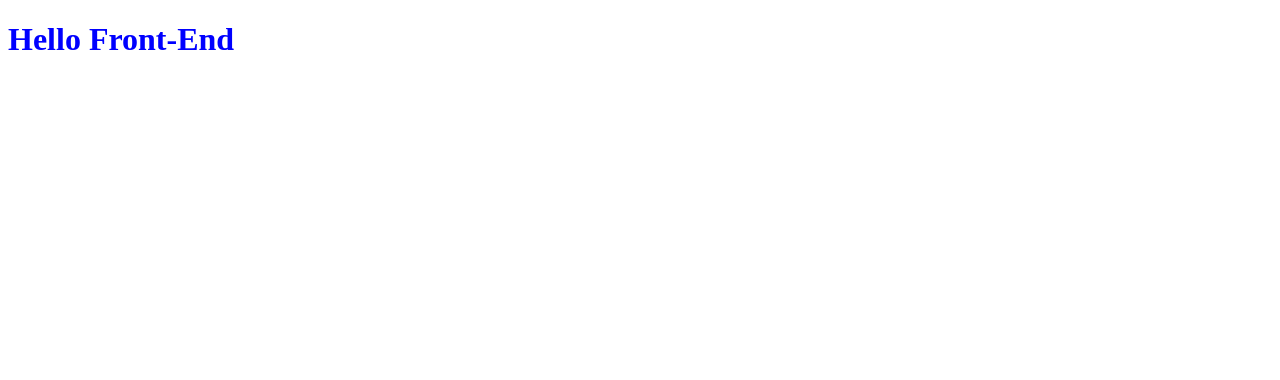
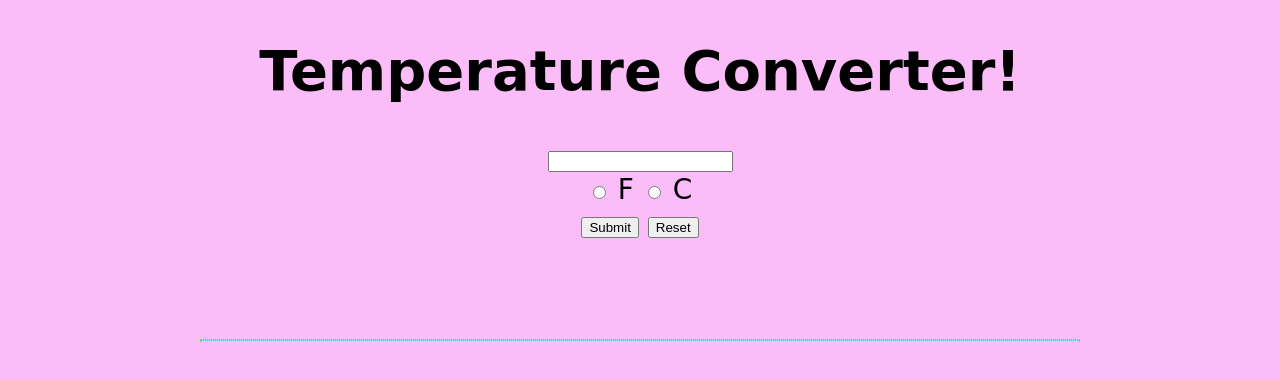
Before and after one commit to WDI-SEA/temperature-converter-dom, a website: page index.html in a window 1280 px wide. Drawn offline with Linux system fonts and the light colour scheme; a web font is replaced by a local one.

Commit message:
Austin Tipograph Temp Converter

```diff
--- a/css/style.css
+++ b/css/style.css
@@ -1,3 +1,23 @@
+body {
+  background-color:rgba(250, 173, 247, 0.795);
+text-align: center;
+margin: 0 auto;
+}
 h1 {
-  color: blue;
+  text-align: center;
+  color: rgb(0, 0, 0);
+
 }
+
+
+
+#convertedTemp {
+  border: 1px dotted rgb(114, 211, 105);
+  font-size: 85px;
+  margin: 100px 200px 100px 200px;
+  position: relative;
+
+  text-align: center;
+  background: rgb(147, 223, 233)
+
+}
--- a/index.html
+++ b/index.html
@@ -4,11 +4,34 @@
   <meta charset="UTF-8">
   <meta name="viewport" content="width=device-width, initial-scale=1">
   <link rel="stylesheet" type="text/css" href="css/style.css">
-  <title>Hello Front-End</title>
+  <script type="text/javascript" src="js/script.js"></script>
+  <link rel="stylesheet"
+          href="https://fonts.googleapis.com/css2?family=Langar&display=swap">
+    <style>
+      body {
+        font-family: 'Langar', cursive;
+        font-size: 28px;
+      }
+    </style>
+  <title>Temperature Converter</title>
 </head>
 <body>
-  <h1>Hello Front-End</h1>
+  <h1> Temperature Converter!</h1>
+  <form id="temperatureInput">
 
-  <script type="text/javascript" src="js/script.js"></script>
+    <input type="text" id="userInput">
+    <br>
+    <input type="radio" id="fahrenheit" name="temperature">
+    <label for="fahrenheit">F</label>
+    <input type="radio" id="celsius" name="temperature">
+    <label for="celsius">C</label>
+    <br>
+    <input type="submit">
+    <input type="reset" value= "Reset" onClick="window.location.reload()">
+  </form>
+  <div id="convertedTemp">
+
+  </div>
+
 </body>
 </html>
--- a/js/script.js
+++ b/js/script.js
@@ -1 +1,14 @@
-console.log('Hello, front end');
+document.addEventListener('DOMContentLoaded', () => {
+    let form = document.querySelector("form")
+    form.addEventListener("submit", (e) => {
+        e.preventDefault()
+        let temperature = document.getElementById("userInput").value
+        if (document.getElementById("fahrenheit").checked) {
+       document.getElementById("convertedTemp").innerText = (temperature - 32) * 5 / 9
+    } else {
+    document.getElementById("convertedTemp").innerText = (temperature * 9 / 5) + 32
+    }
+
+
+ })
+})
```
